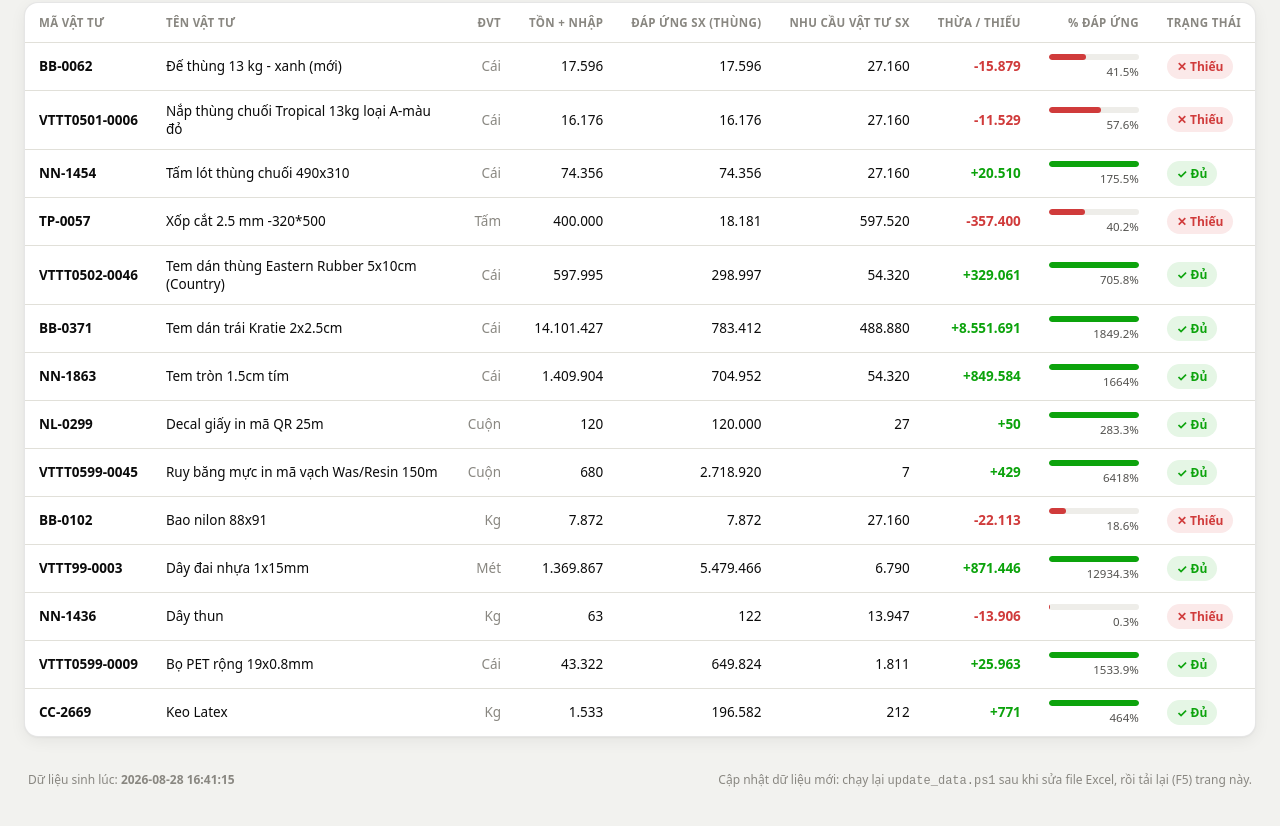
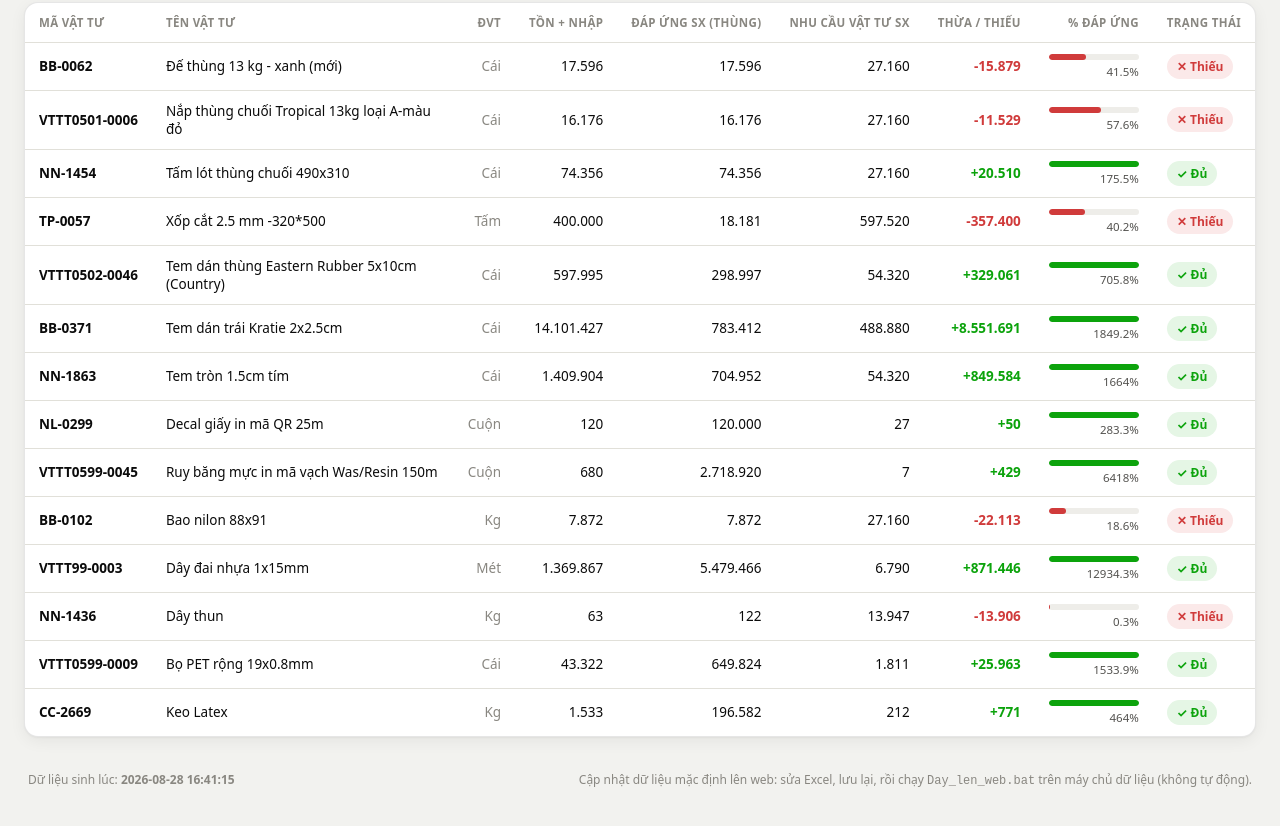
Before and after one commit to SN-CHUOI/KIEMSOAT.VTXSX, a plain HTML site: page dashboard.html in a window 1280 px wide. Shown: the part 631-1457 px from the top of the page. Drawn offline with Linux system fonts and the light colour scheme.

Commit message:
Bo tu dong 15 phut, chuyen sang cap nhat thu cong qua Day_len_web.bat

```diff
--- a/dashboard.html
+++ b/dashboard.html
@@ -334,7 +334,7 @@
 
   <footer class="foot">
     <span>Dữ liệu sinh lúc: <b id="footGenerated">—</b></span>
-    <span>Cập nhật dữ liệu mới: chạy lại <code>update_data.ps1</code> sau khi sửa file Excel, rồi tải lại (F5) trang này.</span>
+    <span>Cập nhật dữ liệu mặc định lên web: sửa Excel, lưu lại, rồi chạy <code>Day_len_web.bat</code> trên máy chủ dữ liệu (không tự động).</span>
   </footer>
 
 </div>
```
Also changed, not shown: 1 other file.
